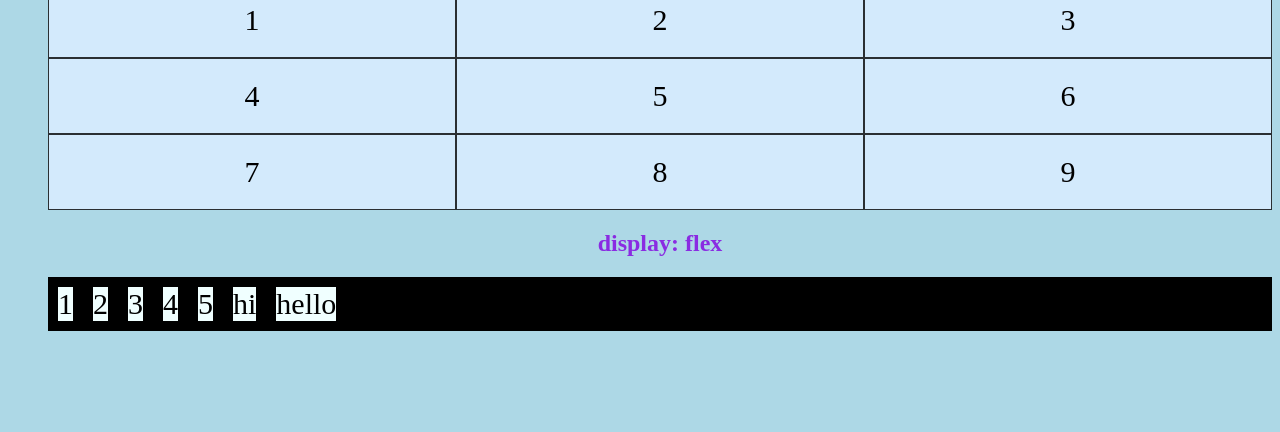
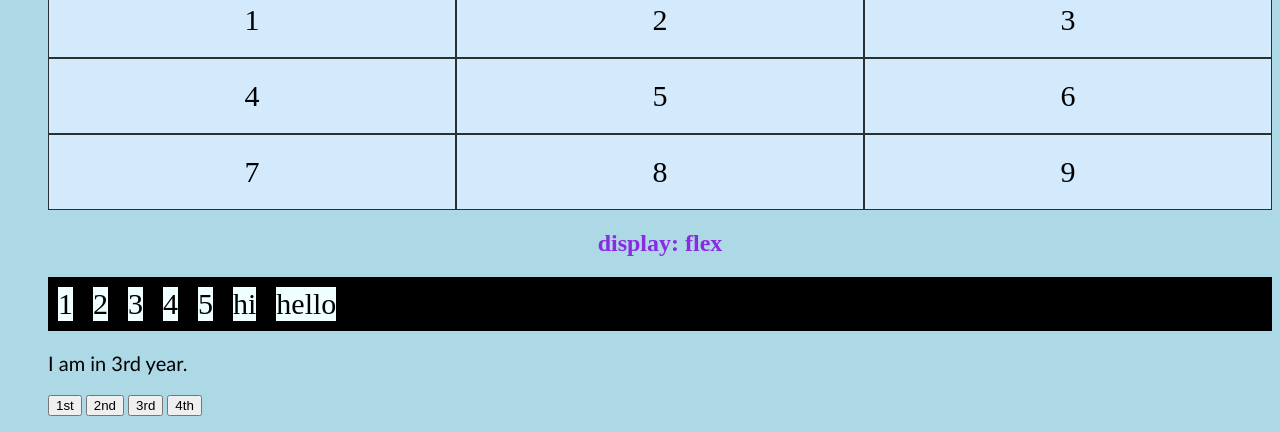
Before and after one commit to nehafrancis/reactjs, a plain HTML site: page index.html in a window 1280 px wide. Shown: the part 1404-1836 px from the top of the page. Before the commit the page ends 1751 px from the top, so only its background shows below. Drawn offline with Linux system fonts and the light colour scheme.

Commit message:
update app

```diff
--- /dev/null
+++ b/JS/sample.js
@@ -0,0 +1 @@
+console.log("Hello World");
--- a/index.html
+++ b/index.html
@@ -63,8 +63,10 @@
         }
 
 </style>
+
 </head>
 <body>
+  <script> src = "sample.js" </script>
     <div>
     <h1><b>Hi,hello</b></h1>
     <h2><i>Welcome</i></h2>
@@ -130,6 +132,15 @@
     <div class="flex-item">5</div>
     <div class="flex-item">hi</div>
     <div class="flex-item">hello</div>
+
 </div>
+
+<p id="hello">I am in 3rd year.</p>
+           <button type="button" onclick="myFunfor1st()">1st</button>
+           <button type="button" onclick="myFunfor2nd()">2nd</button>
+           <button type="button" onclick="myFunfor3rd()">3rd</button>
+           <button type="button" onclick="myFunfor4th()">4th</button>
+
+
 </body>
 </html>
```
Also changed, not shown: 1 other file.
